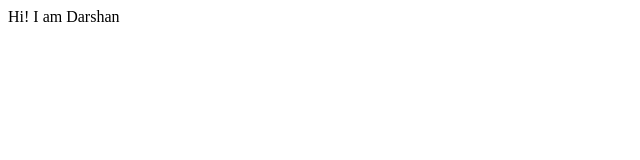
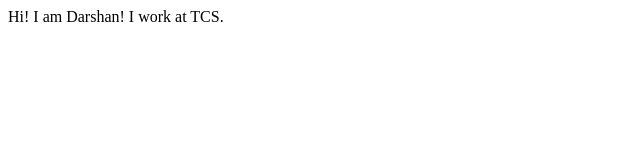
Before and after one commit to darshan1059/student-site, a plain HTML site: page index.html in a window 1280 px wide. Shown: the whole page, without its empty margins (0-640 px from the left). Drawn offline with Linux system fonts and the light colour scheme.

Commit message:
update text

```diff
--- a/index.html
+++ b/index.html
@@ -7,6 +7,7 @@
     <title>Studentsite</title>
 </head>
 <body>
-    Hi! I am Darshan
+    Hi! I am Darshan!
+    I work at TCS.
 </body>
 </html>
```
